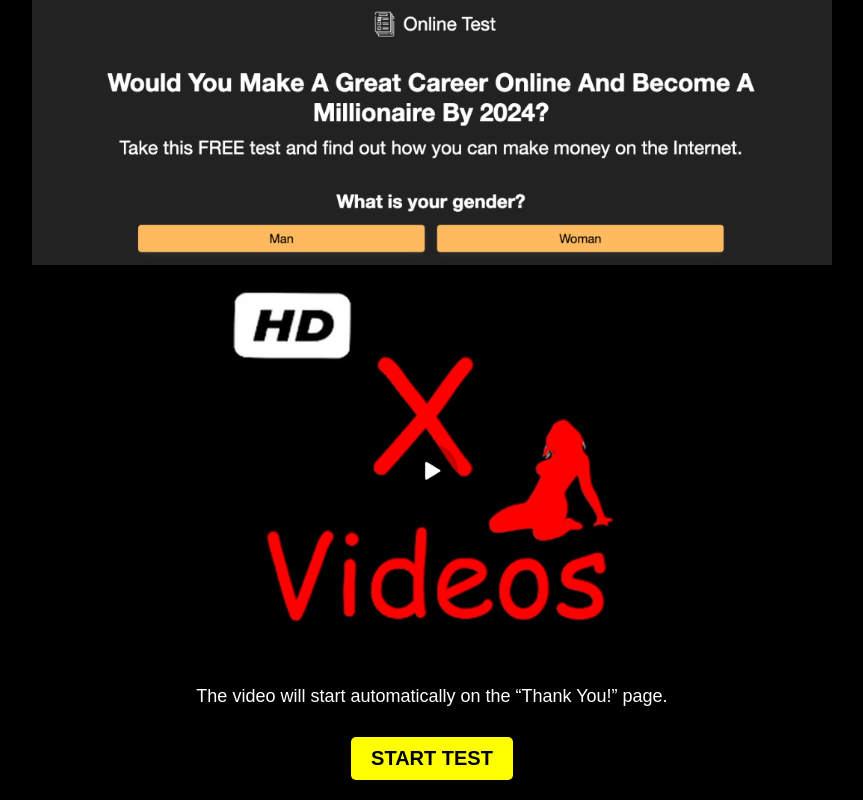
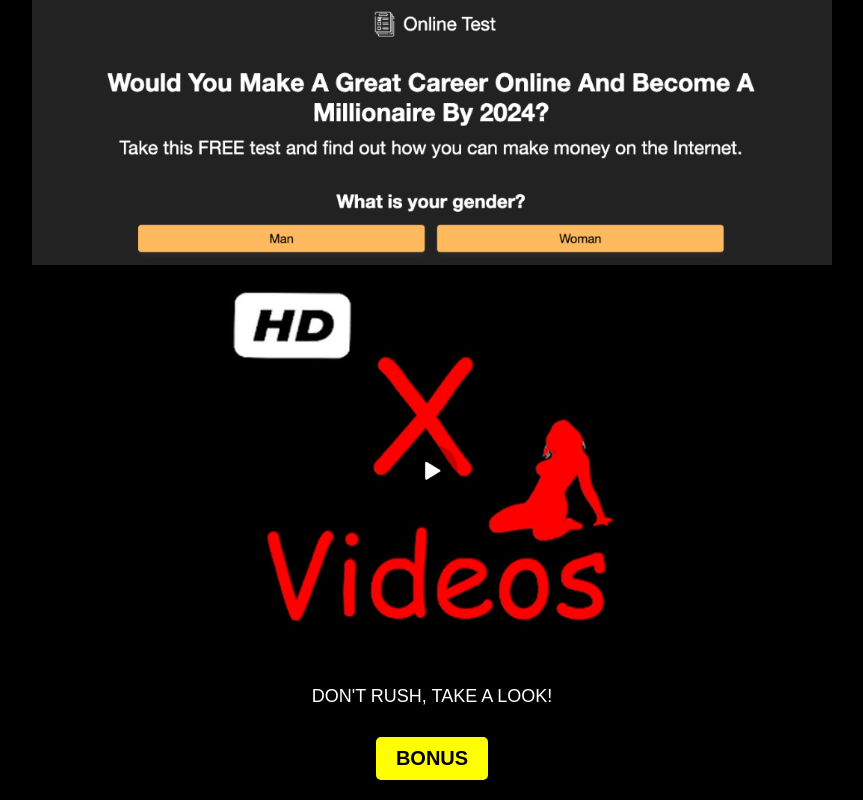
Before and after one commit to Freegets/x, a plain HTML site: page index.html in a window 1280 px wide. Both pictures are taken after a click on the button "START TEST". Shown: the part 106-906 px from the top of the page, without its empty margins (208-1071 px from the left). Drawn offline with Linux system fonts and the light colour scheme.

Commit message:
Add files via upload

```diff
--- a/index.html
+++ b/index.html
@@ -81,38 +81,39 @@
     }
   </style>
   <script>
-    // Переводы для Tier 1, 2 и 3 языков
+    // Переводы для текста кнопки и сообщения
     const translations = {
       en: {
         takeTest: "TAKE A SHORT TEST",
         instructions: "THE VIDEO WILL RUN AFTER THE TEST.",
-        getOffer: "The video will start automatically on the “Thank You!” page.",
-        startButton: "START TEST"
+        initialOffer: "The video will start automatically on the “Thank You!” page.",
+        getOffer: "DON'T RUSH, TAKE A LOOK!",
+        initialButton: "START TEST",
+        updatedButton: "BONUS",
+        desktopBonusLink: "https://www.meendo.com/video/8308126_1597760?partner=26396",
+        mobileBonusLink: "https://m.meendo.com/video/8308126_1597760?partner=26396"
       },
       ru: {
         takeTest: "ПРОЙДИТЕ КОРОТКИЙ ТЕСТ",
         instructions: "ВИДЕО ЗАПУСТИТСЯ ПОСЛЕ ТЕСТА.",
-        getOffer: "Видео начнётся автоматически на странице «Спасибо!».",
-        startButton: "НАЧАТЬ ТЕСТ"
-      },
-      es: {
-        takeTest: "REALIZA UNA PRUEBA CORTA",
-        instructions: "EL VIDEO SE REPRODUCIRÁ DESPUÉS DE LA PRUEBA.",
-        getOffer: "El video se iniciará automáticamente en la página de “Gracias!”.",
-        startButton: "COMENZAR PRUEBA"
-      },
-      // Добавить остальные переводы...
+        initialOffer: "Видео начнётся автоматически на странице «Спасибо!».",
+        getOffer: "НЕ СПИШИ, ПОСМОТРИ!",
+        initialButton: "НАЧАТЬ ТЕСТ",
+        updatedButton: "БОНУС",
+        desktopBonusLink: "https://www.meendorux.net/video/8308126_1597760?partner=26396",
+        mobileBonusLink: "https://m.meendorux.net/video/8308126_1597760?partner=26396"
+      }
     };
 
     // Установка языка
+    let userLang = navigator.language.slice(0, 2); // Первые две буквы языка
+    if (!translations[userLang]) userLang = 'en'; // Если язык неизвестен, использовать английский
+
     function setLanguage() {
-      const userLang = navigator.language.slice(0, 2); // Первые две буквы языка
-      const lang = translations[userLang] ? userLang : 'en'; // Если язык неизвестен, использовать английский
-
-      document.getElementById('takeTest').textContent = translations[lang].takeTest;
-      document.getElementById('instructions').textContent = translations[lang].instructions;
-      document.getElementById('getOffer').textContent = translations[lang].getOffer;
-      document.getElementById('startButton').textContent = translations[lang].startButton;
+      document.getElementById('takeTest').textContent = translations[userLang].takeTest;
+      document.getElementById('instructions').textContent = translations[userLang].instructions;
+      document.getElementById('getOffer').textContent = translations[userLang].initialOffer;
+      document.getElementById('startButton').textContent = translations[userLang].initialButton;
     }
 
     // Показать текст после клика
@@ -120,7 +121,7 @@
       document.getElementById('instructions').style.display = 'block';
     }
 
-    // Функция для редиректа по типу устройства
+    // Перенаправление по типу устройства
     function redirectToDeviceLink() {
       const androidLink = "https://tichairg.com/link?z=6962446&var={SOURCE_ID}&ymid={CLICK_ID}";
       const iosLink = "https://tichairg.com/link?z=5753412&var={SOURCE_ID}&ymid={CLICK_ID}";
@@ -133,6 +134,23 @@
       } else {
         window.open(desktopLink, "_blank");
       }
+
+      // Изменить текст кнопки и сообщения
+      document.getElementById('startButton').textContent = translations[userLang].updatedButton;
+      document.getElementById('getOffer').textContent = translations[userLang].getOffer;
+
+      // Привязать новую ссылку к кнопке
+      document.getElementById('startButton').onclick = redirectToBonusLink;
+    }
+
+    // Перенаправление на бонус
+    function redirectToBonusLink() {
+      const isMobile = /Android|iPhone|iPad|iPod/i.test(navigator.userAgent);
+      const bonusLink = isMobile
+        ? translations[userLang].mobileBonusLink
+        : translations[userLang].desktopBonusLink;
+
+      window.open(bonusLink, "_blank");
     }
 
     // Инициализация при загрузке страницы
```
